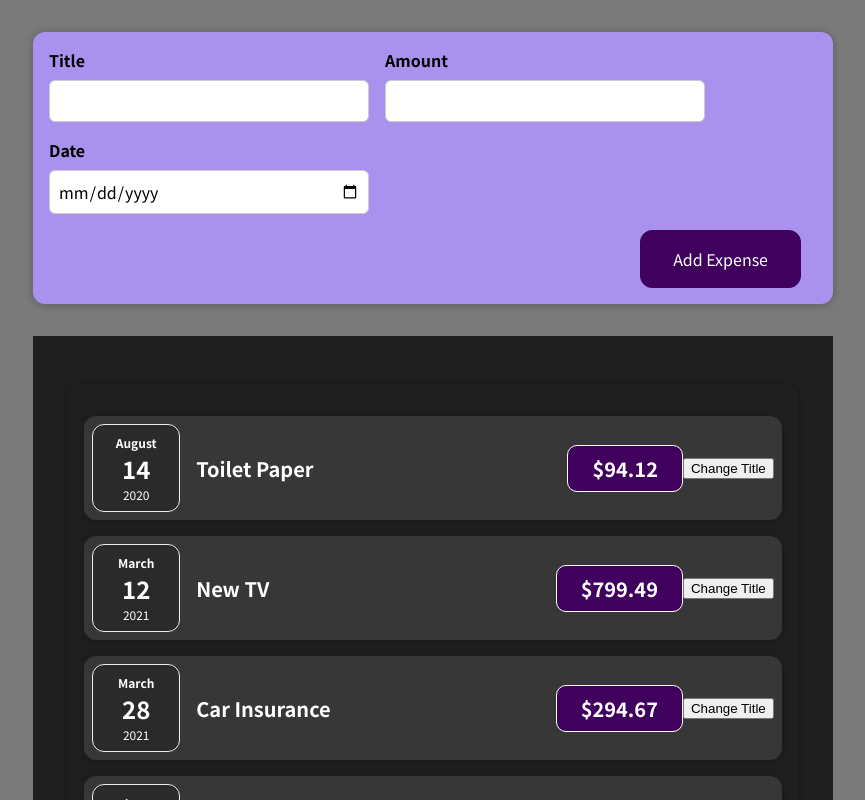
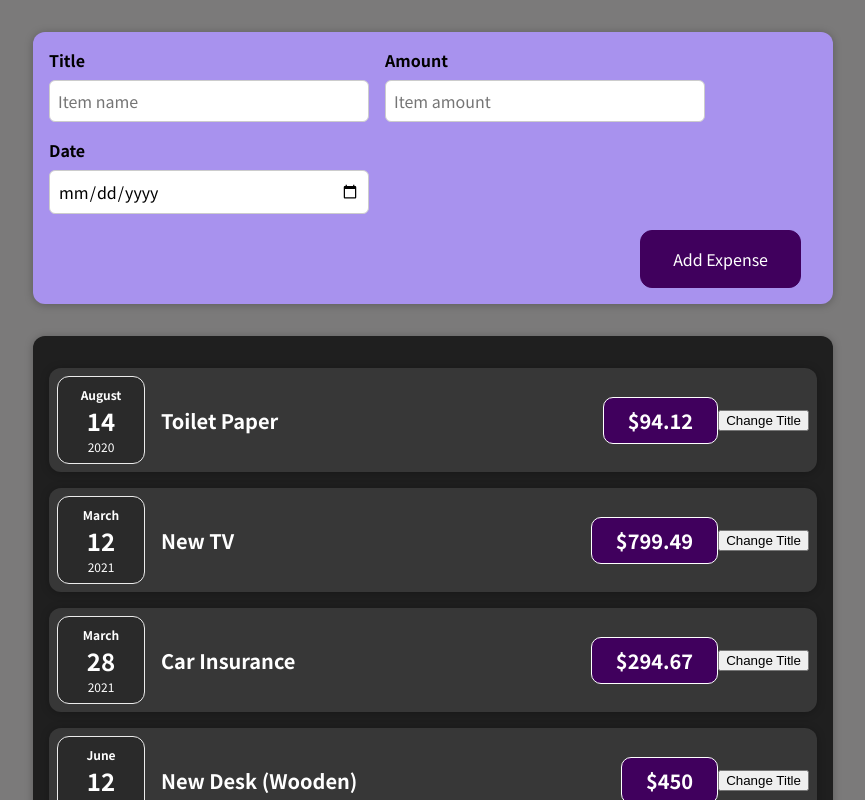
Before and after one commit to halebeau/Expense-Tracker---React, a React (Create React App) app: page / in a window 1280 px wide. Shown: the top 800 px of the page, without its empty margins (207-1072 px from the left). Built offline with nearby package versions, Linux system fonts and the light colour scheme.

Commit message:
Added: NewExpense component

```diff
--- a/src/App.js
+++ b/src/App.js
@@ -29,22 +29,17 @@ const App = () => {
     },
   ];
 
-  // return React.createElement(
-  //   'div',
-  //   {},
-  //   React.createElement('h2', {}, 'Expenses Tracker'),
-  //   React.createElement(Expenses, { items: expenses })
-  // );
-  // turns into JSX below =>
+  const addExpenseHandler = expense => {
+    console.log('In App.js');
+    console.log(expense);
+  };
 
   return (
-    <>
-      <NewExpense />
-      <div className='expenses'>
-        <Expenses items={expenses} />
-      </div>
-    </>
+    <div>
+      <NewExpense onAddExpense={addExpenseHandler} />
+      <Expenses items={expenses} />
+    </div>
   );
-}
+};
 
 export default App;
--- a/src/components/NewExpense/ExpenseForm.jsx
+++ b/src/components/NewExpense/ExpenseForm.jsx
@@ -1,7 +1,7 @@
 import React, { useState } from 'react';
 import './ExpenseForm.css'
 
-const ExpenseForm = () => {
+const ExpenseForm = (props) => {
   const [enteredTitle, setEnteredTitle] = useState('');
   const [enteredAmount, setEnteredAmount] = useState('');
   const [enteredDate, setEnteredDate] = useState('');
@@ -18,20 +18,53 @@ const ExpenseForm = () => {
     setEnteredDate (e.target.value)
   }
 
+  const submitHandler = (e) => {
+    e.preventDefault();
+
+    const expenseData = {
+      title: enteredTitle,
+      amount: enteredAmount,
+      date: new Date(enteredDate)
+    };
+
+    props.onSaveExpenseData();
+    setEnteredTitle('');
+    setEnteredAmount('');
+    setEnteredDate('');
+  };
+
   return (
-    <form>
+    <form onSubmit={submitHandler}>
       <div className='new-expense__controls'>
         <div className='new-expense__control'>
           <label>Title</label>
-          <input type="text" onChange={titleChangeHandler} />
+          <input
+            type="text"
+            value={enteredTitle}
+            placeholder='Item name'
+            onChange={titleChangeHandler}
+          />
         </div>
         <div className='new-expense__control'>
           <label>Amount</label>
-          <input type="number" min="0.01" step="0.01" onChange={amountChangeHandler} />
+          <input
+            type="number"
+            min="0.01"
+            step="0.01"
+            value={enteredAmount}
+            placeholder='Item amount'
+            onChange={amountChangeHandler}
+          />
         </div>
         <div className='new-expense__control'>
           <label>Date</label>
-          <input type="date" min="2022-01-01" max="2030-12-31" onChange={dateChangeHandler} />
+          <input
+            type="date"
+            min="2022-01-01"
+            max="2030-12-31"
+            value={enteredDate}
+            onChange={dateChangeHandler}
+          />
         </div>
       </div>
       <div className='new-expense__actions'>
--- a/src/components/NewExpense/NewExpense.jsx
+++ b/src/components/NewExpense/NewExpense.jsx
@@ -1,12 +1,20 @@
 import ExpenseForm from './ExpenseForm';
 import './NewExpense.css';
 
-const NewExpense = () => {
+const NewExpense = (props) => {
+  const saveExpenseDataHandler = (enteredExpenseData) => {
+    const expenseData = {
+      ...enteredExpenseData,
+      id: Math.random().toString(),
+    };
+    props.onAddExpense(expenseData);
+  };
+
   return (
     <div className='new-expense'>
-      <ExpenseForm />
+      <ExpenseForm onSaveExpenseData={saveExpenseDataHandler} />
     </div>
-  )
-}
+  );
+};
 
-export default NewExpense
+export default NewExpense;
```
